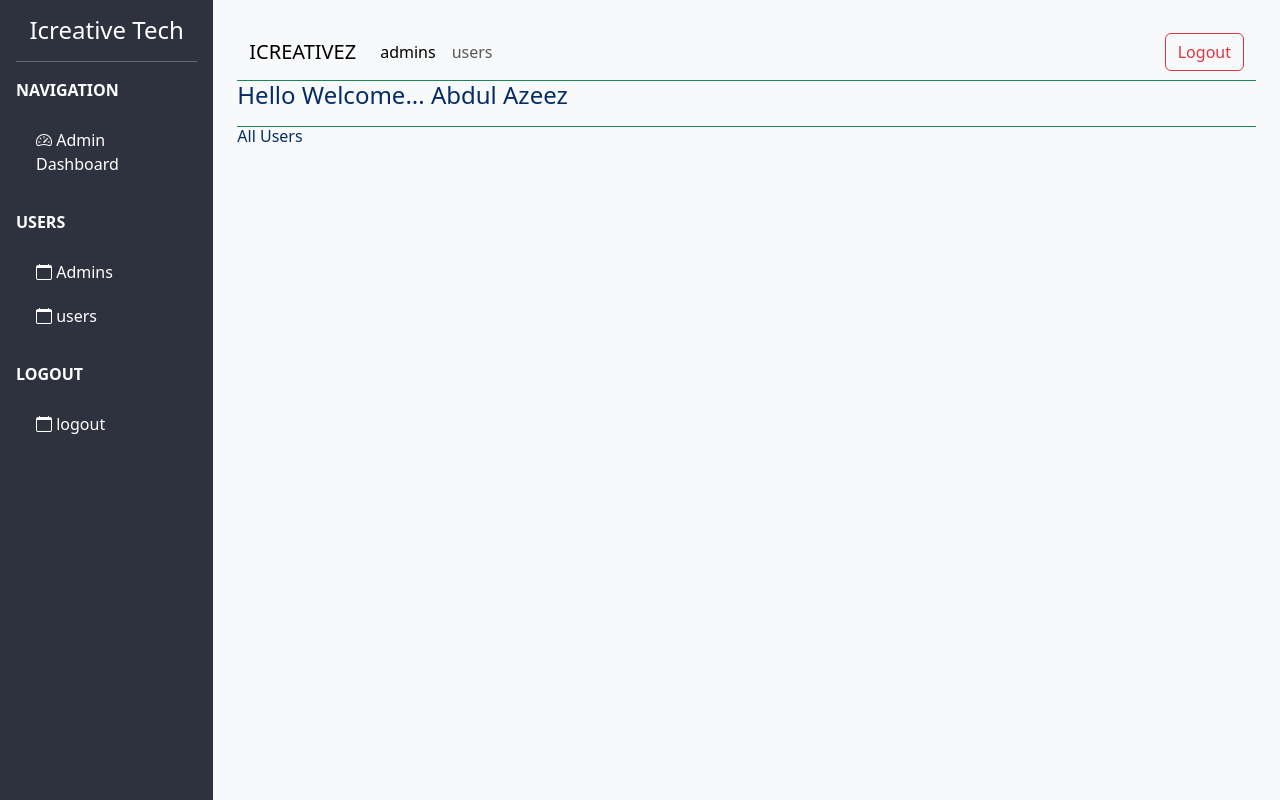
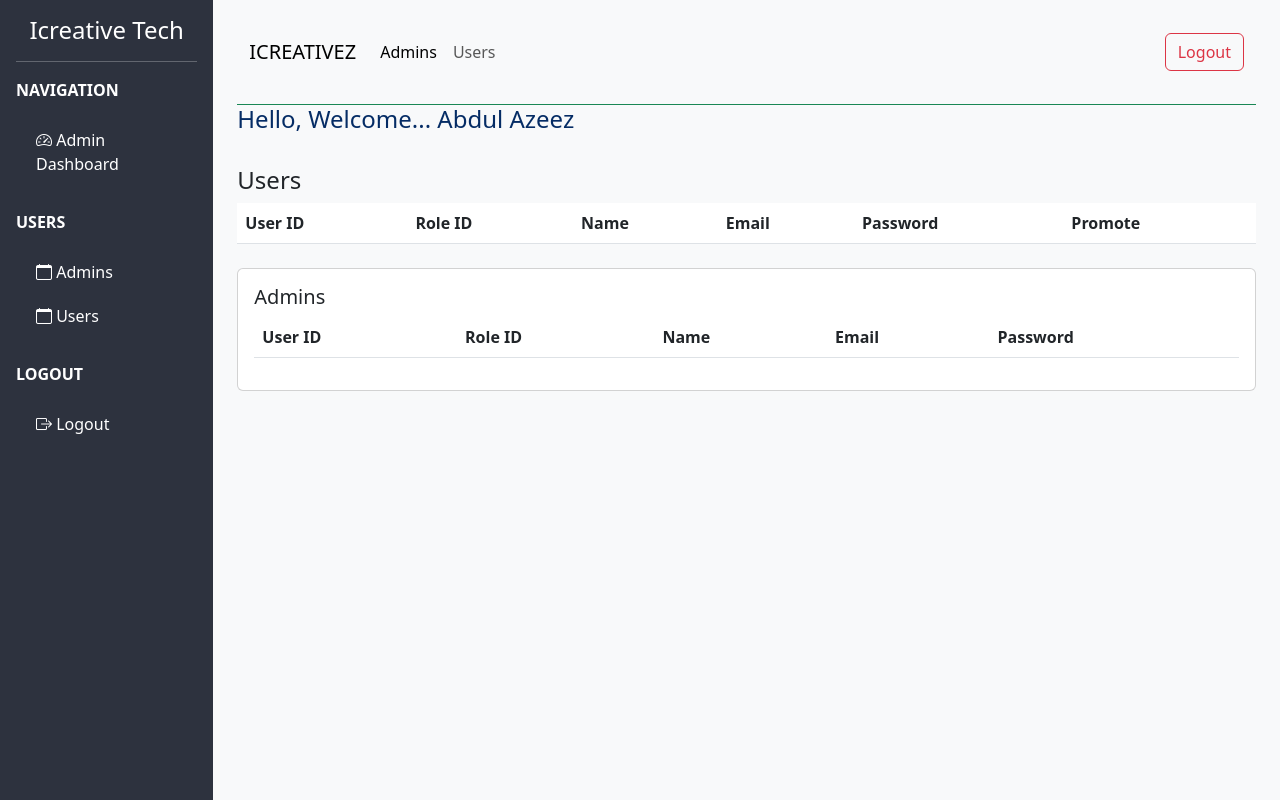
Before and after one commit to Abdulazeezbhutto/abdul_icreativez, a PHP site: page /admin_dashboard.php in a window 1280 px wide. Run offline with PHP 8.4, Linux system fonts and the light colour scheme; a user stored in the database is signed in; data comes from the database, SQL or seed files in the repository; data that the repository does not hold is empty.

Commit message:
dashboard template set login and register UI enhancd

```diff
--- a/admin_dashboard.php
+++ b/admin_dashboard.php
@@ -1,13 +1,11 @@
 <?php
-
-Session_start();
+session_start();
 require_once("require/database_connection.php");
 
-if(isset($_SESSION["user"]) && $_SESSION["user"]['role_id'] == 2){
+if (isset($_SESSION["user"]) && $_SESSION["user"]['role_id'] == 2) {
   ?>
   <!DOCTYPE html>
   <html lang="en">
-
   <head>
     <meta charset="UTF-8">
     <meta name="viewport" content="width=device-width, initial-scale=1.0">
@@ -18,24 +16,20 @@ if(isset($_SESSION["user"]) && $_SESSION["user"]['role_id'] == 2){
       body {
         background-color: #f8f9fa;
       }
-
       .sidebar {
         height: 100vh;
         background-color: #2d323e;
         color: white;
       }
-
       .sidebar a {
         color: white;
         text-decoration: none;
         display: block;
         padding: 10px 20px;
       }
-
       .sidebar a:hover {
         background-color: #3e4451;
       }
-
       .card-box {
         background-color: white;
         border-radius: 8px;
@@ -44,7 +38,6 @@ if(isset($_SESSION["user"]) && $_SESSION["user"]['role_id'] == 2){
       }
     </style>
   </head>
-
   <body>
     <div class="container-fluid">
       <div class="row">
@@ -54,121 +47,123 @@ if(isset($_SESSION["user"]) && $_SESSION["user"]['role_id'] == 2){
           <hr>
           <p class="fw-bold text-uppercase">Navigation</p>
           <a href="#"><i class="bi bi-speedometer2"></i> Admin Dashboard</a>
-        <p class="fw-bold text-uppercase mt-4">users</p>
+          <p class="fw-bold text-uppercase mt-4">Users</p>
           <a href="#"><i class="bi bi-calendar"></i> Admins</a>
-        <a href="#"><i class="bi bi-calendar"></i> users</a>
+          <a href="#"><i class="bi bi-calendar"></i> Users</a>
           <p class="fw-bold text-uppercase mt-4">Logout</p>
-        <a href="logout.php"><i class="bi bi-calendar"></i> logout</a>
-
+          <a href="logout.php"><i class="bi bi-box-arrow-right"></i> Logout</a>
         </nav>
 
         <!-- Main Content -->
         <main class="col-md-10 p-4">
-        <!-- Header -->
 
-      <!--navbar-->
+          <!-- Navbar -->
           <nav class="navbar navbar-expand-lg bg-body-tertiary">
             <div class="container-fluid">
-            <button class="navbar-toggler" type="button" data-bs-toggle="collapse" data-bs-target="#navbarTogglerDemo01" aria-controls="navbarTogglerDemo01" aria-expanded="false" aria-label="Toggle navigation">
+              <button class="navbar-toggler" type="button" data-bs-toggle="collapse" data-bs-target="#navbarTogglerDemo01">
                 <span class="navbar-toggler-icon"></span>
               </button>
               <div class="collapse navbar-collapse" id="navbarTogglerDemo01">
                 <a class="navbar-brand" href="#">ICREATIVEZ</a>
                 <ul class="navbar-nav me-auto mb-2 mb-lg-0">
                   <li class="nav-item">
-                  <a class="nav-link active" aria-current="page" href="#">admins</a>
+                    <a class="nav-link active" href="#">Admins</a>
                   </li>
                   <li class="nav-item">
-                  <a class="nav-link" href="#">users</a>
+                    <a class="nav-link" href="#">Users</a>
                   </li>
-
                 </ul>
-
-                <button class="btn btn-outline-danger" type="submit"><a class="nav-link" href="logout.php">Logout</a></button>
+                <a class="btn btn-outline-danger" href="logout.php">Logout</a>
               </div>
             </div>
           </nav>
-        <!--navbar-->
-        <div class="h4 pb-2 mt-6 text-primary-emphasis border-top border-success">
-          Hello Welcome... <?php echo $_SESSION['user']['full_name']??""?>
+
+          <!-- Welcome Message -->
+          <div class="h4 pb-2 mt-4 text-primary-emphasis border-top border-success">
+            Hello, Welcome... <?php echo $_SESSION['user']['full_name'] ?? ""; ?>
           </div>
-        <div class="h6 pb-2 mt-6 text-primary-emphasis border-top border-success">
-          All Users
-        </div>
+
           <?php
           $query = "SELECT * FROM users WHERE user_id != '{$_SESSION["user"]["user_id"]}'";
+          $result = mysqli_query($connection, $query);
+          $all_users = mysqli_fetch_all($result, MYSQLI_ASSOC);
+          ?>
 
-                 $result = mysqli_query($connection, $query);
-
-                if(mysqli_num_rows($result) >0){
-                    ?>
+          <!-- All Users Table -->
+          <h4 class="mt-4">Users</h4>
           <table class="table table-striped table-hover">
-          </thead>
-              <tbody>
+            <thead>
               <tr>
-                            <th>User id</th>
-                            <th>Role id</th>
+                <th>User ID</th>
+                <th>Role ID</th>
                 <th>Name</th>
                 <th>Email</th>
                 <th>Password</th>
                 <th>Promote</th>
+              </tr>
+            </thead>
+            <tbody>
+            <?php foreach ($all_users as $row){
+               if ($row['role_id'] != '1') continue; ?>
+              <tr style="background-color:lightgrey">
+                  <td><?= $row['user_id'] ?? '' ?></td>
+                  <td><?= $row['role_id'] ?? '' ?></td>
+                  <td><?= $row['full_name'] ?? '' ?></td>
+                  <td><?= $row['email'] ?? '' ?></td>
+                  <td><?= $row['password'] ?? '' ?></td>
+                  <td>
+                      <a href="process.php?status=promote&user_id=<?= $row['user_id'] ?>" class="btn btn-outline-success">Promote</a>
+                  </td>
+              </tr>
+            <?php } ?>
+
+            </tbody>
+          </table>
+
+          <!-- Admins Table -->
+          <div class="card mt-4">
+            <div class="card-body">
+              <h5 class="card-title">Admins</h5>
+              <table class="table table-striped table-hover">
+                <thead>
+                  <tr>
+                    <th>User ID</th>
+                    <th>Role ID</th>
+                    <th>Name</th>
+                    <th>Email</th>
+                    <th>Password</th>
 
                   </tr>
-                <?php
-                    while($row = mysqli_fetch_assoc($result)){
-                        // echo "<pre>";
-                        // print_r($row);
-                        // echo "</pre>";
-                        if($row['role_id'] == '2'){
-                            $users[]=$row;
+                </thead>
+                <tbody>
+                  <?php foreach ($all_users as $row){
+                     if ($row['role_id'] != '2') continue; ?>
+                    <tr style="background-color:lightgrey">
+                      <td><?= $row['user_id'] ?? '' ?></td>
+                      <td><?= $row['role_id'] ?? '' ?></td>
+                      <td><?= $row['full_name'] ?? '' ?></td>
+                      <td><?= $row['email'] ?? '' ?></td>
+                      <td><?= $row['password'] ?? '' ?></td>
 
-                        }
-
-                        ?>
-                        <tr style = "background-color:lightgrey" >
-                            <td><?php echo $row['user_id']??""?></td>
-                            <td><?php echo $row['role_id']??""?></td>
-                            <td><?php echo $row['full_name']??""?></td>
-                            <td><?php echo $row['email']??""?></td>
-                            <td><?php echo $row['password']??""?></td>
-                            <td>
-                                <button class="btn btn-outline-success" type="submit"><a href="process.php?status=promote&user_id=<?php echo $row['user_id']?>">Promote</a></button>
-                            </td>
                     </tr>
-
-                        <?php
-
-
-                    }
-                    ?>
+                  <?php }?>
                 </tbody>
               </table>
-             <?php
-                }
-
-                    echo "<pre>";
-                    print_r($row);
-                    echo "</pre>";
-            ?>
-
-
+            </div>
+          </div>
 
         </main>
       </div>
-
+    </div>
   </body>
-
   </html>
 
-
 <?php
+} elseif (isset($_SESSION["user"]) && $_SESSION['user']["role_id"] == 1) {
+    header("location: user_dashboard.php");
+    exit;
+} else {
+    header("location: login.php?msg=Login First&color=red");
+    exit;
 }
-elseif(isset($_SESSION["user"]) && $_SESSION['user']["role_id"] == 1){
-    header("location: user_dashboard.php");
-}
-else{
-    header("location:login.php ?msg=Login First&color=red");
-}
-
-
 ?>
--- a/login.php
+++ b/login.php
@@ -35,7 +35,7 @@
     }
 
     .btn-primary:hover {
-      background-color: #4f46e5;
+      background-color: #2C2F3A !important;
     }
   </style>
 </head>
--- a/register.php
+++ b/register.php
@@ -35,7 +35,7 @@
     }
 
     .btn-primary:hover {
-      background-color: #4f46e5;
+      background-color: #2C2F3A !important;
     }
   </style>
 </head>
```
Lines whose indentation alone changed are shown as unchanged.
